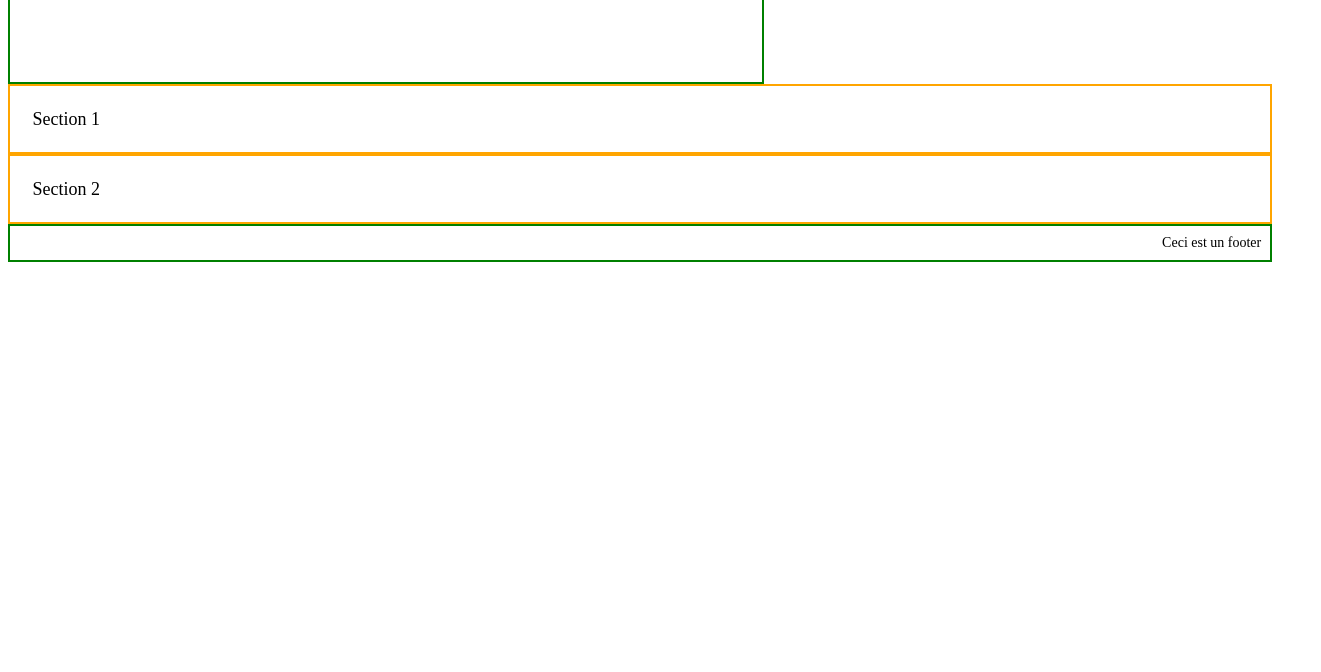
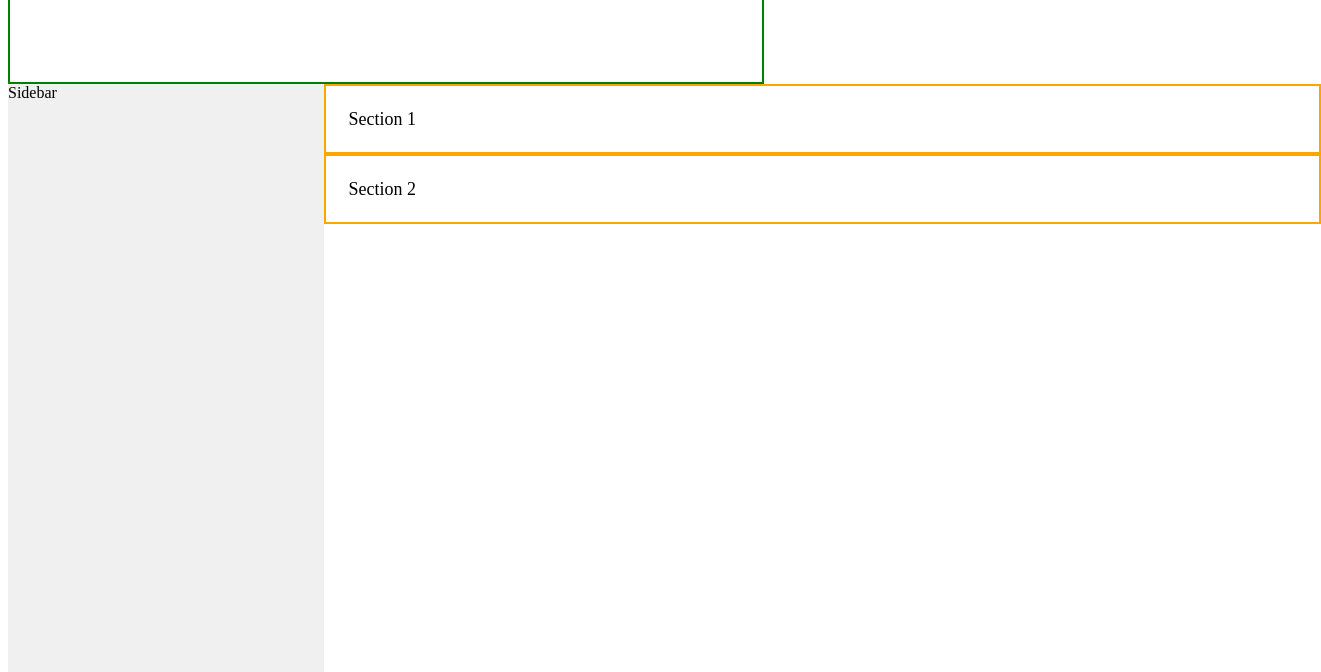
Before and after one commit to aya789541/it340, a website: page index.html in a window 1280 px wide. Shown: the part 128-800 px from the top of the page, 1321 px wide, since content can reach past the window. Drawn offline with Linux system fonts and the light colour scheme.

Commit message:
Partie 5 : flexbox

```diff
--- a/index.html
+++ b/index.html
@@ -63,13 +63,36 @@
       font-size: var(--font-size-small); /* Petite taille de police pour le footer */
       direction: rtl; /* Direction de droite à gauche */
     }
+    .flex-container {
+      display: flex; /* Active Flexbox */
+    }
+
+    .sidebar {
+      flex: 1; /* Prend 1 portion de l'espace disponible */
+      background-color: #f0f0f0; /* Couleur de fond pour la sidebar */
+      height: 100vh; /* Hauteur totale de la vue */
+    }
+
+    .content {
+      flex: 3; /* Prend 3 portions de l'espace disponible */
+    }
+
+    .section {
+      /* Styles existants pour .section */
+      width: 100%; /* Largeur complète dans le conteneur flex */
+    }
   </style>
 
   <body>
     <div class="header">Ceci est un header</div>
 
-    <div class="section">Section 1</div>
-    <div class="section">Section 2</div>
+    <div class="flex-container">
+        <div class="sidebar">Sidebar</div>
+        <div class="content">
+          <div class="section">Section 1</div>
+          <div class="section">Section 2</div>
+        </div>
+      </div>
 
     <div class="footer" dir="rtl">Ceci est un footer</div>
   </body>
```
